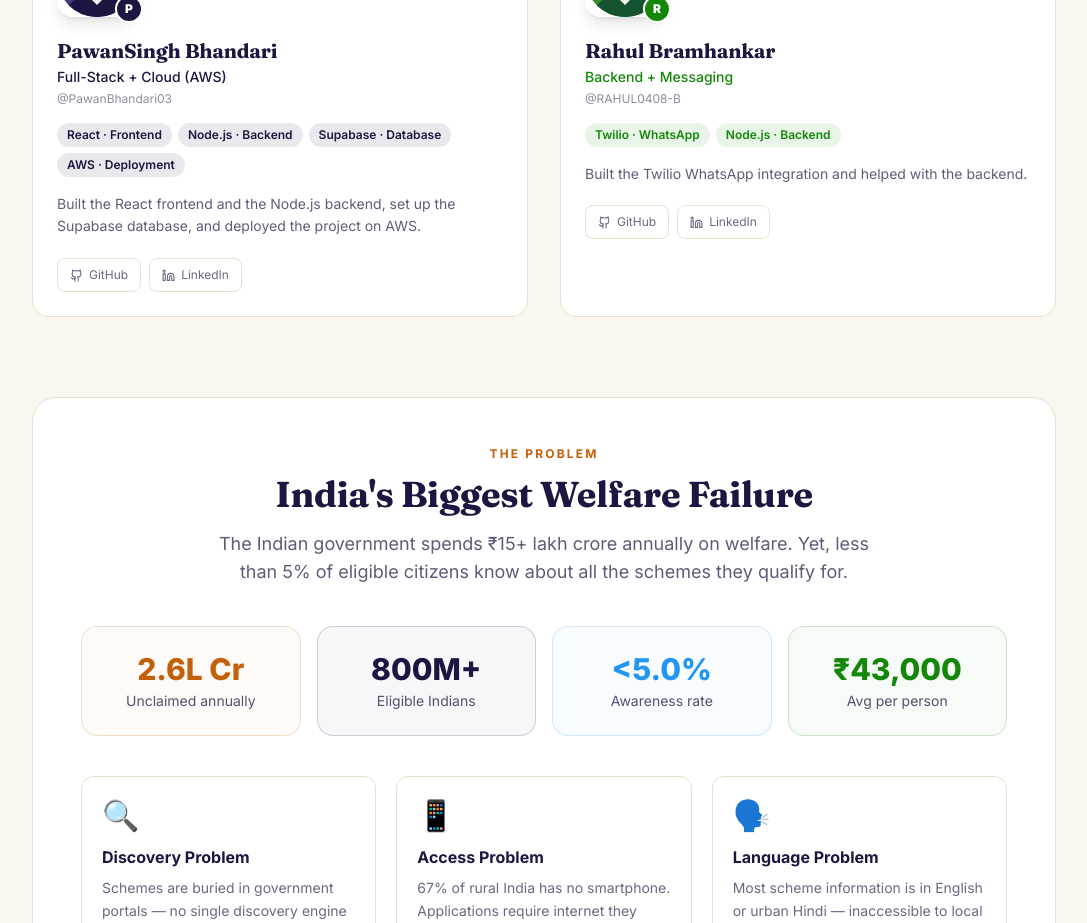
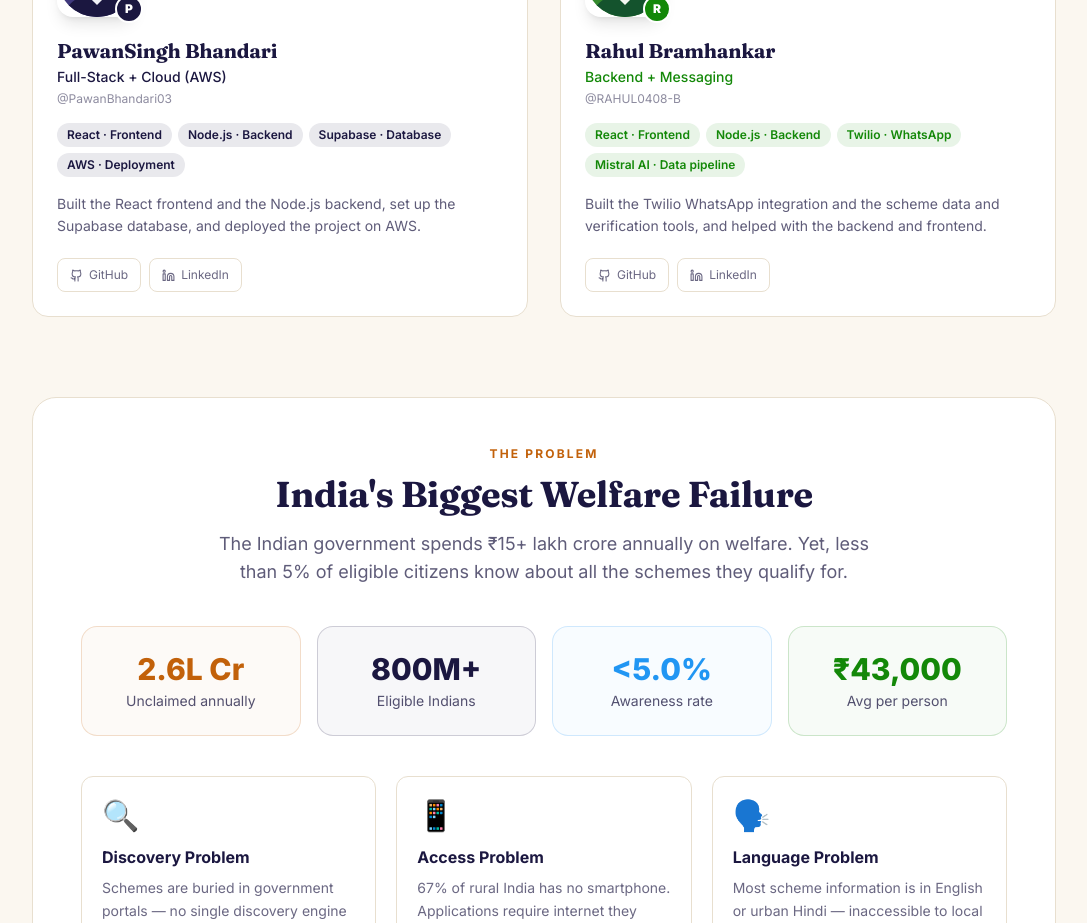
Before and after one commit to PawanBhandari03/BharatSahayak-V2, a React (Vite) app in the folder frontend/: page /about in a window 1280 px wide. Shown: the part 820-1743 px from the top of the page, without its empty margins (96-1183 px from the left). Built offline with nearby package versions, Linux system fonts and the light colour scheme; no server answers.

Commit message:
About page: give Rahul four tech tags based on his commits
Co-Authored-By: Claude Sonnet 5.5 <noreply@anthropic.com>

```diff
--- a/frontend/src/i18n/about.js
+++ b/frontend/src/i18n/about.js
@@ -12,7 +12,8 @@ const D = {
   'Full-Stack + Cloud (AWS)': ['फ़ुल-स्टैक + क्लाउड (AWS)', 'फुल-स्टॅक + क्लाउड (AWS)'],
   'Backend + Messaging': ['बैकएंड + मैसेजिंग', 'बॅकएंड + मेसेजिंग'],
   'Built the React frontend and the Node.js backend, set up the Supabase database, and deployed the project on AWS.': ['React फ़्रंटएंड और Node.js बैकएंड बनाया, Supabase डेटाबेस सेट किया और प्रोजेक्ट को AWS पर डिप्लॉय किया।', 'React फ्रंटएंड आणि Node.js बॅकएंड तयार केले, Supabase डेटाबेस सेट केला आणि प्रोजेक्ट AWS वर डिप्लॉय केला.'],
-  'Built the Twilio WhatsApp integration and helped with the backend.': ['Twilio WhatsApp इंटीग्रेशन बनाया और बैकएंड में मदद की।', 'Twilio WhatsApp इंटिग्रेशन तयार केले आणि बॅकएंडमध्ये मदत केली.'],
+  'Built the Twilio WhatsApp integration and the scheme data and verification tools, and helped with the backend and frontend.': ['Twilio WhatsApp इंटीग्रेशन और योजना डेटा व सत्यापन टूल बनाए, तथा बैकएंड और फ़्रंटएंड में मदद की।', 'Twilio WhatsApp इंटिग्रेशन आणि योजना डेटा व पडताळणी साधने तयार केली, तसेच बॅकएंड आणि फ्रंटएंडमध्ये मदत केली.'],
+  'Data pipeline': ['डेटा पाइपलाइन', 'डेटा पाइपलाइन'],
   Deployment: ['डिप्लॉयमेंट', 'डिप्लॉयमेंट'],
   WhatsApp: ['WhatsApp', 'WhatsApp'],
   'The Problem': ['समस्या', 'समस्या'],
--- a/frontend/src/pages/About.jsx
+++ b/frontend/src/pages/About.jsx
@@ -35,8 +35,8 @@ const TEAM = [
     image: '/avatars/rahul.svg',
     color: '#138808',
     bg: 'from-teal-900 to-teal-700',
-    skills: [['Twilio', 'WhatsApp'], ['Node.js', 'Backend']],
-    contribution: 'Built the Twilio WhatsApp integration and helped with the backend.',
+    skills: [['React', 'Frontend'], ['Node.js', 'Backend'], ['Twilio', 'WhatsApp'], ['Mistral AI', 'Data pipeline']],
+    contribution: 'Built the Twilio WhatsApp integration and the scheme data and verification tools, and helped with the backend and frontend.',
     github: 'https://github.com/RAHUL0408-B',
     linkedin: 'https://www.linkedin.com/in/rahul-bramhankar-a424a328b?utm_source=share_via&utm_content=profile&utm_medium=member_android',
     twitter: '#',
```
